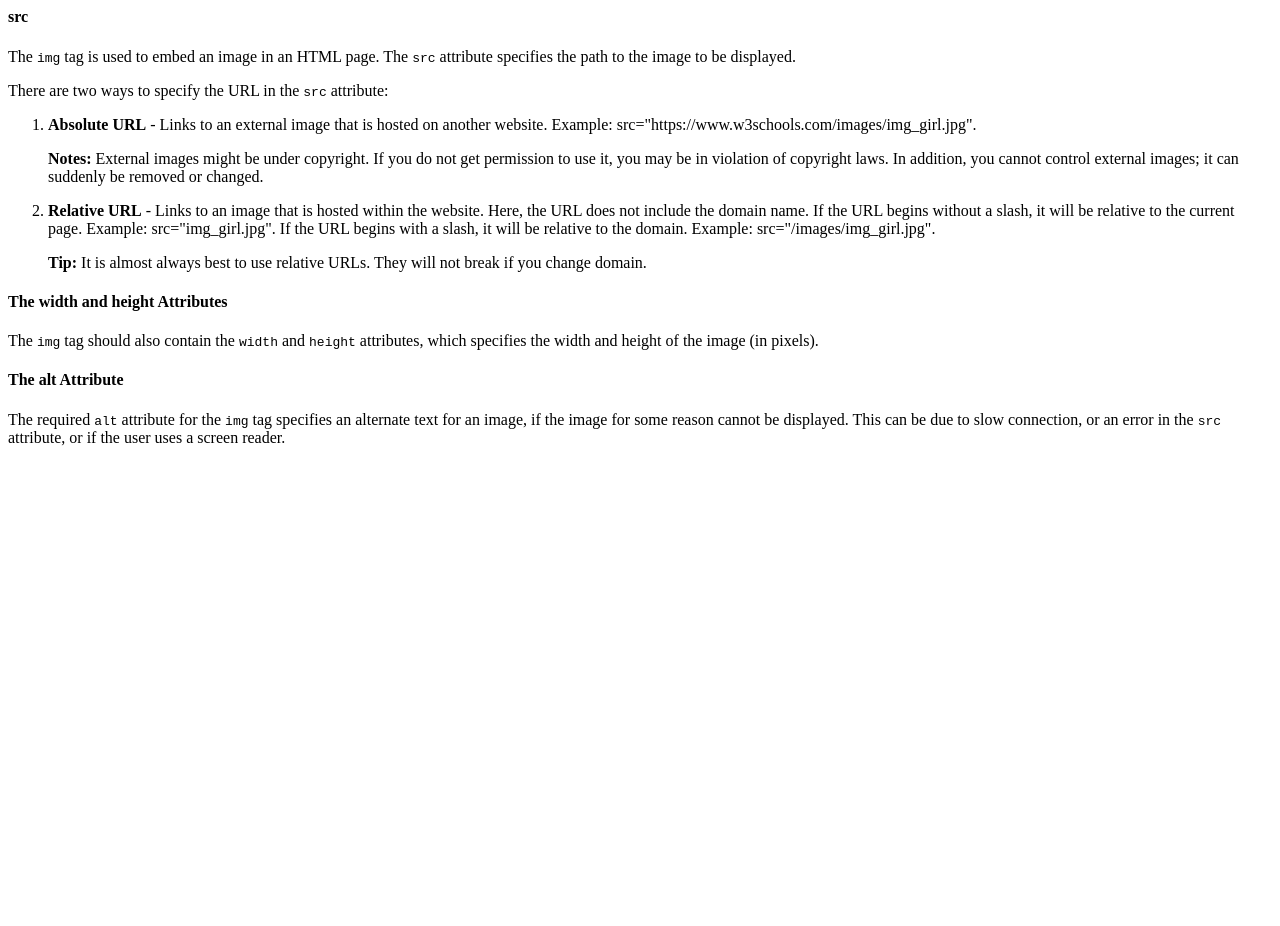
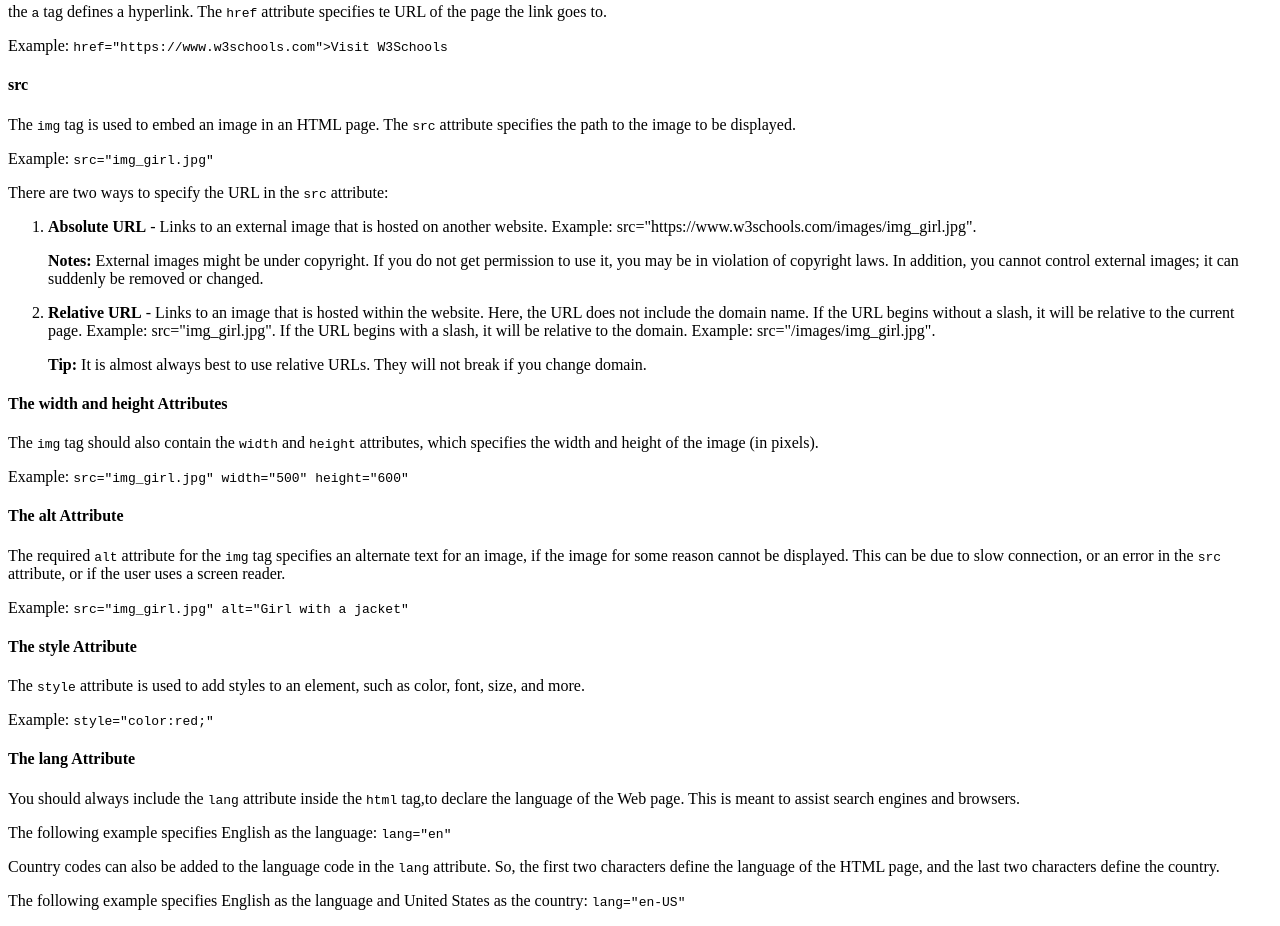
Before and after one commit to ezEst6/fantastic-enigma, a plain HTML site: page Documentation_page.html in a window 1280 px wide. Shown: the part 1369-2295 px from the top of the page. Before the commit the page ends 1832 px from the top, so only its background shows below. Drawn offline with Linux system fonts and the light colour scheme.

Commit message:
Attibutes section finish

```diff
--- a/Documentation_page.html
+++ b/Documentation_page.html
@@ -75,6 +75,7 @@
                 <h4>HTML Images</h4>
                 <p>HTML images are defined with the <code>img</code> tag.</p>
                 <p>The source file (<code>src</code>), alternative text (<code>alt</code>), <code>width</code>, and <code>height</code> are provided as attributes</p>
+                <p>Example: <code>src="w3schools.jpg" alt="W3Schools.com" width="104" height="142"</code></p>
             </section>
 			<section class="main-section" id="Atributes"></section>
                 <header><h1>HTML Atributes</h1></header>
@@ -86,8 +87,10 @@
                 </ul>
                 <h4>href</h4>
                 <p>the <code>a</code> tag defines a hyperlink. The <code>href</code> attribute specifies te URL of the page the link goes to.</p>
+                <p>Example: <code>href="https://www.w3schools.com">Visit W3Schools</code></p>
                 <h4>src</h4>
                 <p>The <code>img</code> tag is used to embed an image in an HTML page. The <code>src</code> attribute specifies the path to the image to be displayed.</p>
+                <p>Example: <code>src="img_girl.jpg"</code></p>
                 <p>There are two ways to specify the URL in the <code>src</code> attribute:</p>
                 <ol>
                     <li><b>Absolute URL</b> - Links to an external image that is hosted on another website. Example: src="https://www.w3schools.com/images/img_girl.jpg".</li>
@@ -97,8 +100,18 @@
                 </ol>
                 <h4>The width and height Attributes</h4>
                 <p>The <code>img</code> tag should also contain the <code>width</code> and <code>height</code> attributes, which specifies the width and height of the image (in pixels).</p>
+                <p>Example: <code>src="img_girl.jpg" width="500" height="600"</code></p>
                 <h4>The alt Attribute</h4>
                 <p>The required <code>alt</code> attribute for the <code>img</code> tag specifies an alternate text for an image, if the image for some reason cannot be displayed. This can be due to slow connection, or an error in the <code>src</code> attribute, or if the user uses a screen reader.</p>
+                <p>Example: <code>src="img_girl.jpg" alt="Girl with a jacket"</code></p>
+                <h4>The style Attribute</h4>
+                <p>The <code>style</code> attribute is used to add styles to an element, such as color, font, size, and more.</p>
+                <p>Example: <code>style="color:red;"</code></p>
+                <h4>The lang Attribute</h4>
+                <p>You should always include the <code>lang</code> attribute inside the <code>html</code> tag,to declare the language of the Web page. This is meant to assist search engines and browsers.</p>
+                <p>The following example specifies English as the language: <code>lang="en"</code></p>
+                <p>Country codes can also be added to the language code in the <code>lang</code> attribute. So, the first two characters define the language of the HTML page, and the last two characters define the country.</p>
+                <p>The following example specifies English as the language and United States as the country: <code>lang="en-US"</code></p>
 			<section></section>
 			<section></section>
 		</main>
```
